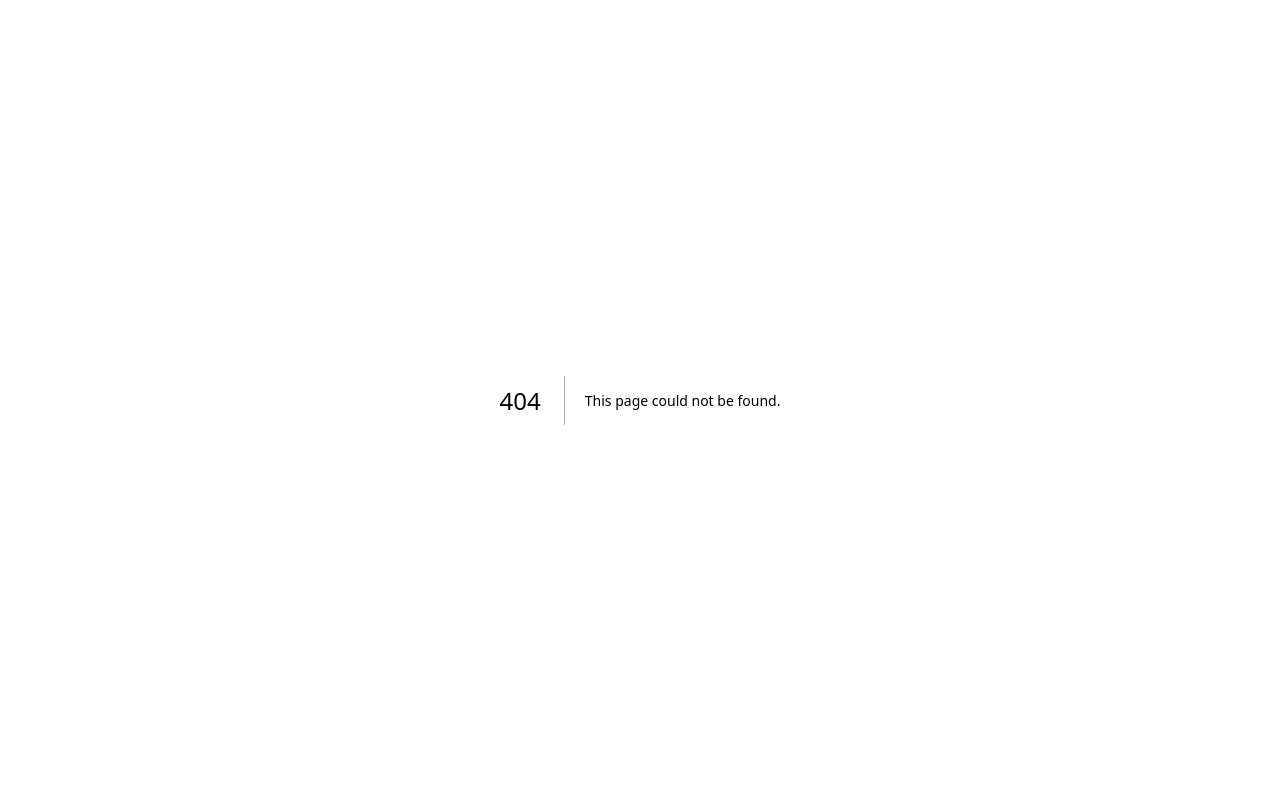
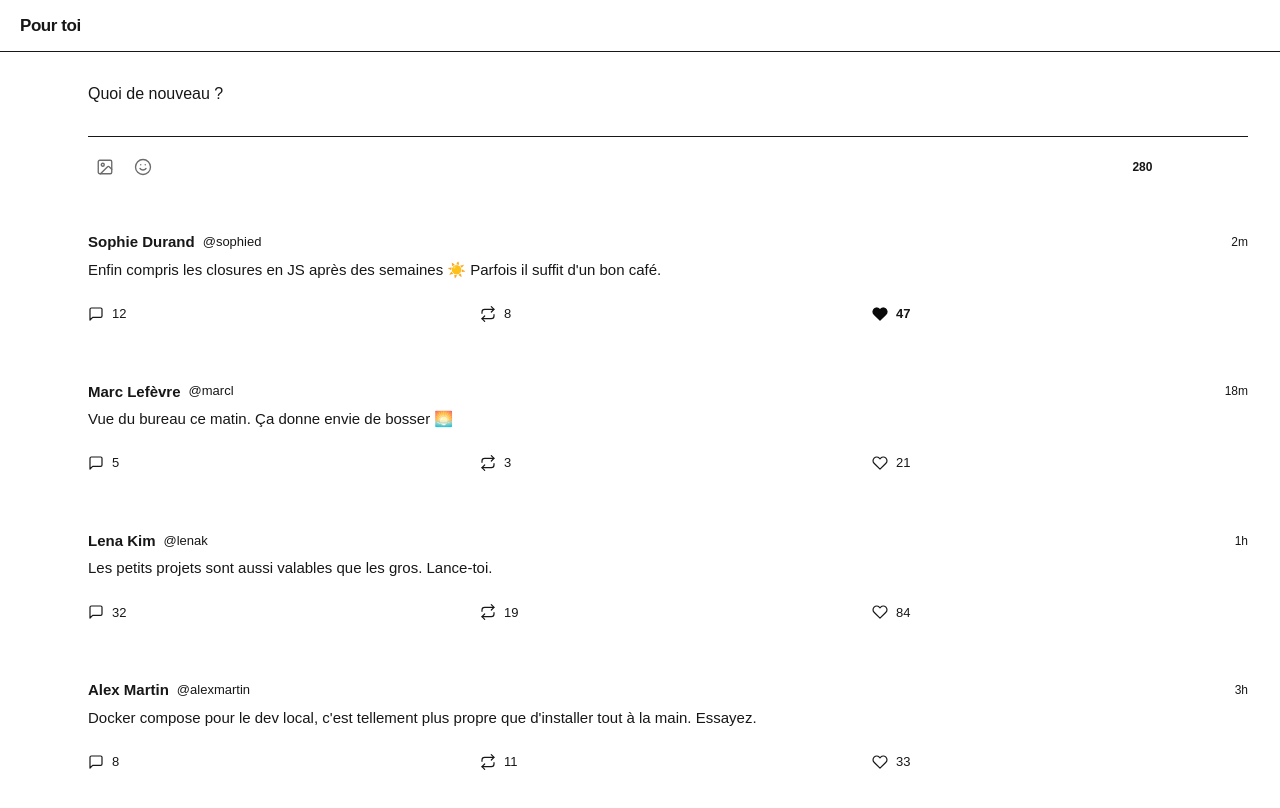
Before and after one commit to Breezy-groupe-2/Breezy-web, a Next.js app: page /home in a window 1280 px wide. Before the commit this address had no page. Shown: the top 808 px of the page. Built offline with nearby package versions, Linux system fonts and the light colour scheme.

Commit message:
feat(feed): add home feed page with airy card layout and post composer
White rounded cards on canvas background, squircle avatars,
inline composer with char counter. Mock posts from MOCK_POSTS.

refs #34

```diff
--- /dev/null
+++ b/src/app/(main)/home/page.tsx
@@ -0,0 +1,172 @@
+const MOCK_POSTS = [
+  {
+    id: 1,
+    author: { name: "Sophie Durand", handle: "sophied", initials: "S" },
+    body: "Enfin compris les closures en JS après des semaines ☀️ Parfois il suffit d'un bon café.",
+    time: "2m",
+    comments: 12,
+    reposts: 8,
+    likes: 47,
+    liked: true,
+  },
+  {
+    id: 2,
+    author: { name: "Marc Lefèvre", handle: "marcl", initials: "M" },
+    body: "Vue du bureau ce matin. Ça donne envie de bosser 🌅",
+    time: "18m",
+    comments: 5,
+    reposts: 3,
+    likes: 21,
+    liked: false,
+  },
+  {
+    id: 3,
+    author: { name: "Lena Kim", handle: "lenak", initials: "L" },
+    body: "Les petits projets sont aussi valables que les gros. Lance-toi.",
+    time: "1h",
+    comments: 32,
+    reposts: 19,
+    likes: 84,
+    liked: false,
+  },
+  {
+    id: 4,
+    author: { name: "Alex Martin", handle: "alexmartin", initials: "A" },
+    body: "Docker compose pour le dev local, c'est tellement plus propre que d'installer tout à la main. Essayez.",
+    time: "3h",
+    comments: 8,
+    reposts: 11,
+    likes: 33,
+    liked: false,
+  },
+];
+
+function PostCard({
+  author,
+  body,
+  time,
+  comments,
+  reposts,
+  likes,
+  liked,
+}: (typeof MOCK_POSTS)[0]) {
+  return (
+    <article className="bg-white rounded-2xl mx-3 mt-3 p-5 cursor-pointer hover:shadow-[0_2px_12px_rgba(0,0,0,0.07)] transition-shadow">
+      <div className="flex gap-3">
+        {/* Avatar — squircle pour se distinguer de Twitter */}
+        <div className="size-[44px] rounded-[12px] bg-ink flex items-center justify-center text-white text-[14px] font-bold shrink-0">
+          {author.initials}
+        </div>
+
+        <div className="flex-1 min-w-0">
+          {/* Meta */}
+          <div className="flex items-center gap-2 mb-[6px] flex-wrap">
+            <span className="text-[15px] font-bold text-ink leading-none">{author.name}</span>
+            <span className="text-[13px] text-sub">@{author.handle}</span>
+            <span className="text-[12px] text-muted ml-auto">{time}</span>
+          </div>
+
+          {/* Corps */}
+          <p className="text-[15px] text-ink leading-relaxed mb-4">{body}</p>
+
+          {/* Actions */}
+          <div className="flex items-center -mx-2">
+            <button className="flex items-center gap-2 text-[13px] text-sub flex-1 px-2 py-1.5 rounded-xl hover:bg-surface transition-colors cursor-pointer">
+              <svg viewBox="0 0 24 24" className="size-[16px] shrink-0" fill="none" stroke="currentColor" strokeWidth="1.8" strokeLinecap="round" strokeLinejoin="round">
+                <path d="M21 15a2 2 0 0 1-2 2H7l-4 4V5a2 2 0 0 1 2-2h14a2 2 0 0 1 2 2z" />
+              </svg>
+              {comments}
+            </button>
+
+            <button className="flex items-center gap-2 text-[13px] text-sub flex-1 px-2 py-1.5 rounded-xl hover:bg-surface transition-colors cursor-pointer">
+              <svg viewBox="0 0 24 24" className="size-[16px] shrink-0" fill="none" stroke="currentColor" strokeWidth="1.8" strokeLinecap="round" strokeLinejoin="round">
+                <path d="M17 1l4 4-4 4" />
+                <path d="M3 11V9a4 4 0 0 1 4-4h14" />
+                <path d="M7 23l-4-4 4-4" />
+                <path d="M21 13v2a4 4 0 0 1-4 4H3" />
+              </svg>
+              {reposts}
+            </button>
+
+            <button
+              className={[
+                "flex items-center gap-2 text-[13px] flex-1 px-2 py-1.5 rounded-xl hover:bg-surface transition-colors cursor-pointer",
+                liked ? "text-ink font-semibold" : "text-sub",
+              ].join(" ")}
+            >
+              <svg viewBox="0 0 24 24" className="size-[16px] shrink-0" fill={liked ? "#0A0A0A" : "none"} stroke={liked ? "#0A0A0A" : "currentColor"} strokeWidth="1.8" strokeLinecap="round" strokeLinejoin="round">
+                <path d="M20.84 4.61a5.5 5.5 0 0 0-7.78 0L12 5.67l-1.06-1.06a5.5 5.5 0 0 0-7.78 7.78l1.06 1.06L12 21.23l7.78-7.78 1.06-1.06a5.5 5.5 0 0 0 0-7.78z" />
+              </svg>
+              {likes}
+            </button>
+          </div>
+        </div>
+      </div>
+    </article>
+  );
+}
+
+export default function HomePage() {
+  return (
+    <>
+      {/* Desktop feed header */}
+      <div className="hidden md:flex sticky top-0 z-10 h-[52px] items-center px-5 bg-canvas/90 backdrop-blur-sm border-b border-line">
+        <h1 className="text-[17px] font-extrabold text-ink tracking-tight">Pour toi</h1>
+      </div>
+
+      {/* Composer */}
+      <div className="mx-3 mt-3 bg-white rounded-2xl px-5 py-4">
+        <div className="flex gap-3">
+          <div className="size-[44px] rounded-[12px] bg-ink flex items-center justify-center text-white text-[14px] font-bold shrink-0">
+            A
+          </div>
+          <div className="flex-1">
+            <p className="text-[16px] text-muted min-h-[44px] pt-[2px] mb-3">
+              Quoi de nouveau ?
+            </p>
+            <div className="flex items-center justify-between border-t border-line pt-3">
+              <div className="flex gap-1">
+                <button className="size-[34px] rounded-[8px] flex items-center justify-center hover:bg-surface transition-colors cursor-pointer">
+                  <svg viewBox="0 0 24 24" className="size-[18px]" fill="none" stroke="#6B6B6B" strokeWidth="1.8" strokeLinecap="round">
+                    <rect x="3" y="3" width="18" height="18" rx="2" />
+                    <circle cx="9" cy="9" r="2" />
+                    <path d="m21 15-3.086-3.086a2 2 0 0 0-2.828 0L6 21" />
+                  </svg>
+                </button>
+                <button className="size-[34px] rounded-[8px] flex items-center justify-center hover:bg-surface transition-colors cursor-pointer">
+                  <svg viewBox="0 0 24 24" className="size-[18px]" fill="none" stroke="#6B6B6B" strokeWidth="1.8" strokeLinecap="round">
+                    <circle cx="12" cy="12" r="10" />
+                    <path d="M8 14s1.5 2 4 2 4-2 4-2" />
+                    <line x1="9" y1="9" x2="9.01" y2="9" />
+                    <line x1="15" y1="9" x2="15.01" y2="9" />
+                  </svg>
+                </button>
+              </div>
+              <div className="flex items-center gap-3">
+                <span className="text-[12px] font-semibold text-muted">280</span>
+                <button className="bg-ink text-white rounded-full px-5 py-[7px] text-[14px] font-bold hover:bg-black/90 transition-colors cursor-pointer">
+                  Poster
+                </button>
+              </div>
+            </div>
+          </div>
+        </div>
+      </div>
+
+      {/* FAB — mobile */}
+      <button className="fixed bottom-[74px] right-[18px] z-30 size-12 bg-ink rounded-full flex items-center justify-center shadow-[0_4px_20px_rgba(0,0,0,0.25)] hover:bg-black/90 transition-colors cursor-pointer md:hidden">
+        <svg viewBox="0 0 24 24" className="size-[22px]" fill="none" stroke="white" strokeWidth="2.5" strokeLinecap="round">
+          <line x1="12" y1="5" x2="12" y2="19" />
+          <line x1="5" y1="12" x2="19" y2="12" />
+        </svg>
+      </button>
+
+      {/* Feed */}
+      <div className="pb-4">
+        {MOCK_POSTS.map((post) => (
+          <PostCard key={post.id} {...post} />
+        ))}
+      </div>
+    </>
+  );
+}
```
